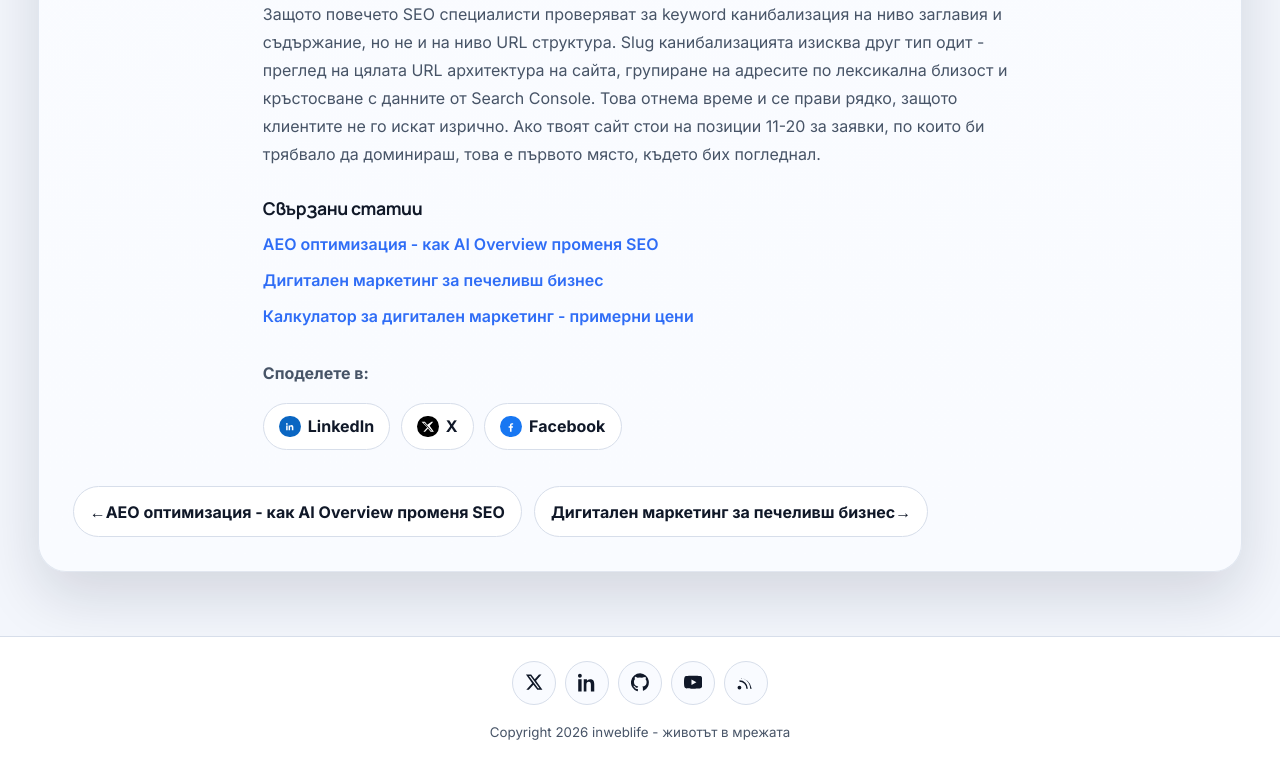
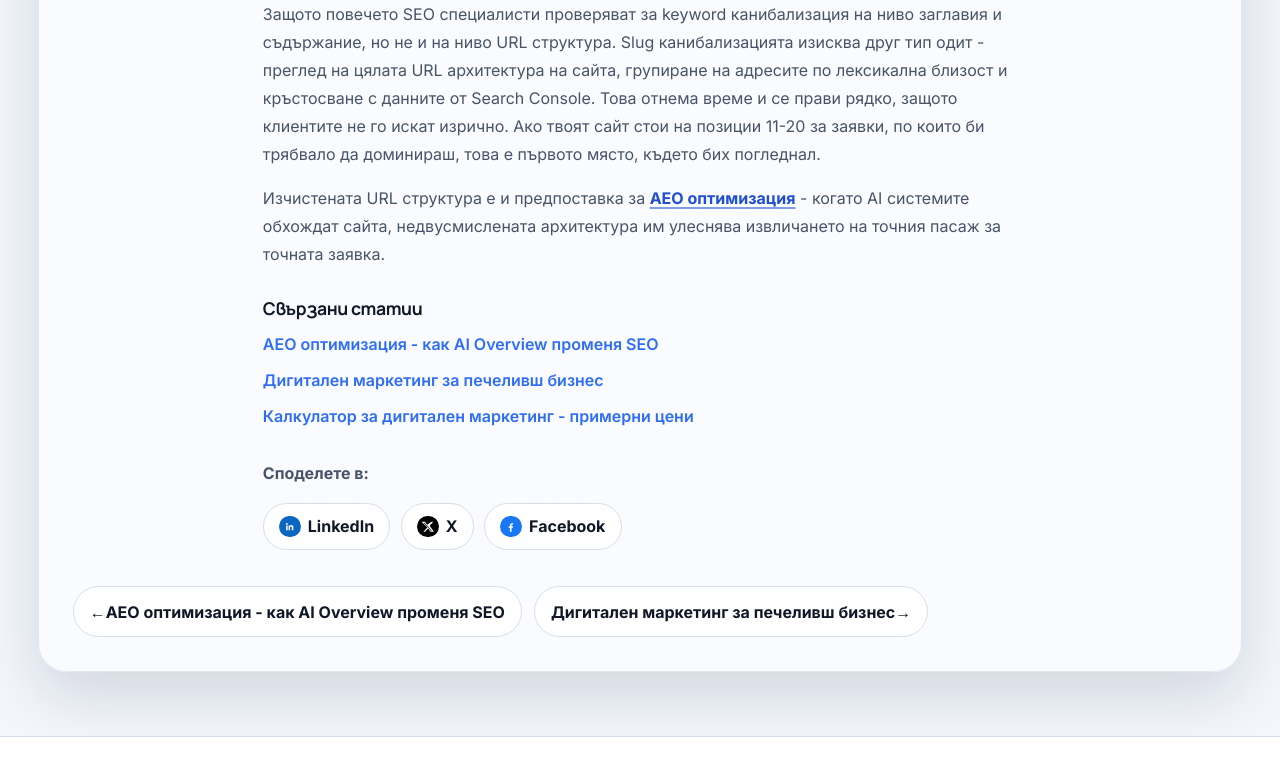
Before and after one commit to inweblife/inweblife, a Next.js app: page /seo-slug-kanibalizaciya in a window 1280 px wide. Shown: the part 8161-8921 px from the top of the page. Built offline with nearby package versions, Linux system fonts and the light colour scheme; no server answers.

Commit message:
added internal links

```diff
--- a/pages/ai-seo-lie.js
+++ b/pages/ai-seo-lie.js
@@ -234,7 +234,7 @@ const AiSeoLie = () => {
               Как точно да структурирате пасажите, за да ви извлича AI агентът при тези
               под-заявки, разглеждаме подробно в{" "}
               <Link href="/aeo-ai-overview">
-                <strong>ръководството за AEO оптимизация</strong>
+                <strong>AEO оптимизация</strong>
               </Link>.
             </p>
             <h3>Защо доброто SEO е единственото условие да те намери AI агентът</h3>
--- a/pages/seo-slug-kanibalizaciya.js
+++ b/pages/seo-slug-kanibalizaciya.js
@@ -505,6 +505,14 @@ const SeoSlugKanibalizaciya = () => {
               клиентите не го искат изрично. Ако твоят сайт стои на позиции 11-20 за заявки, по които
               би трябвало да доминираш, това е първото място, където бих погледнал.
             </p>
+            <p>
+              Изчистената URL структура е и предпоставка за{" "}
+              <Link href="/aeo-ai-overview">
+                <strong>AEO оптимизация</strong>
+              </Link>{" "}
+              - когато AI системите обхождат сайта, недвусмислената архитектура им улеснява извличането
+              на точния пасаж за точната заявка.
+            </p>
           </section>
 
           <RelatedPosts
```
Also changed, not shown: pages/telemarketing-seo.js (+8 -0 lines).
